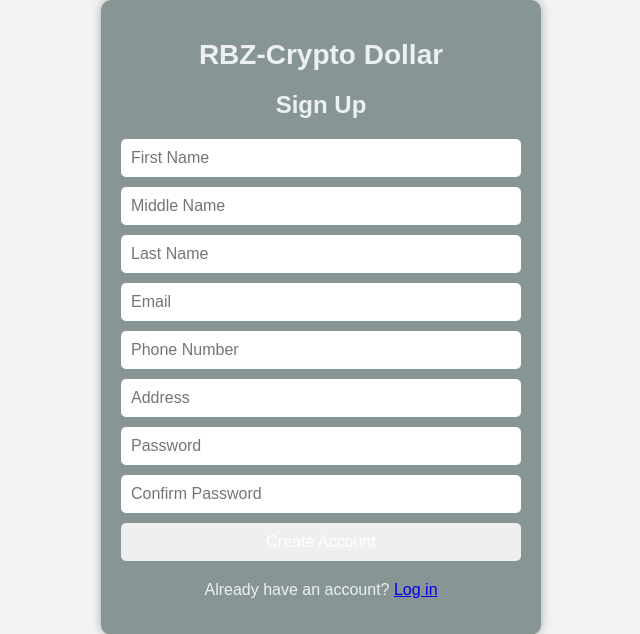
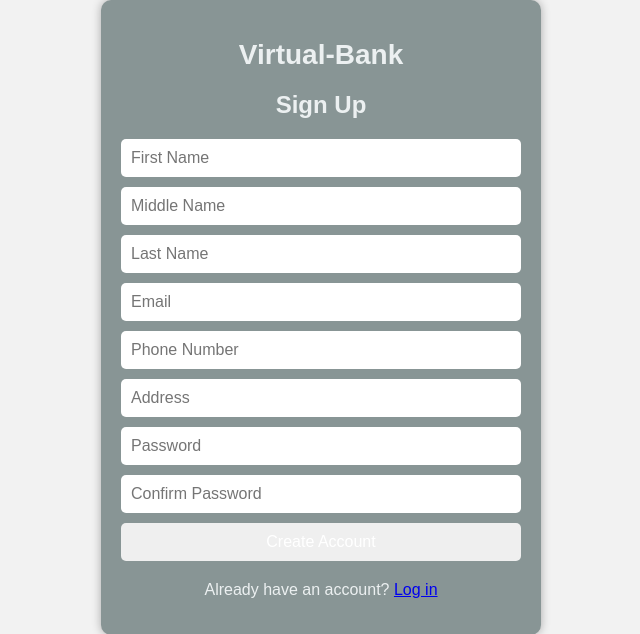
Before and after one commit to XJ76/virtual-bank, a Django app: page / in a window 1280 px wide. Shown: the top 634 px of the page, without its empty margins (319-959 px from the left). Run offline with Django 4.2, Linux system fonts and the light colour scheme.

Commit message:
removing rbz tags
getting rid of the rbz tags since it's now going to be an in-house project

```diff
--- a/BlockChain/template/signin.html
+++ b/BlockChain/template/signin.html
@@ -3,7 +3,7 @@
 <!DOCTYPE html>
 <html lang="en">
 <head>
-    <title>RBZ-Crypto Dollar - Login</title>
+    <title>Virtual Bank - Login</title>
     <meta charset="UTF-8">
     <meta name="viewport" content="width=device-width, initial-scale=1">
     <!-- CSS and JavaScript files here -->
@@ -43,7 +43,7 @@
         </div>
     </div>
     <footer>
-        <p>&copy; Secured by WYVERN. RBZ-Crypto Dollar. All rights reserved.</p>
+        <p>&copy; Secured by WYVERN. Virtual Bank. All rights reserved.</p>
     </footer>
 
     <style>
--- a/BlockChain/template/signup.html
+++ b/BlockChain/template/signup.html
@@ -6,12 +6,12 @@
     <meta name="viewport" content="width=device-width, initial-scale=1.0">
     <!-- Include static CSS file -->
     <link rel="stylesheet" href="{% static 'css/signup_styles.css' %}">
-    <title>RBZ-Crypto Dollar - Sign Up</title>
+    <title>Virtual- Bank - Sign Up</title>
 </head>
 <body>
 
     <main class="container">
-        <h1>RBZ-Crypto Dollar</h1>
+        <h1>Virtual-Bank </h1>
         <h2>Sign Up</h2>
         <form id="signup-form" action="" method="POST">
             {% csrf_token %}
--- a/BlockChain/template/wallet.html
+++ b/BlockChain/template/wallet.html
@@ -2,7 +2,7 @@
 <!DOCTYPE html>
 <html>
 <head>
-  <title>RBZ Crypto Dollar Dashboard</title>
+  <title>Virtual Bank</title>
   <!-- Include static CSS file -->
   <link rel="stylesheet" type="text/css" href="{% static 'styles.css' %}">
   <!-- Include jQuery and Bootstrap CSS/JS -->
@@ -120,7 +120,7 @@
   </div>
 
   <footer class="footer">
-    <p>&copy; 2023 RBZ Crypto Dollar. All rights reserved.</p>
+    <p>&copy; 2023 WYVERN. All rights reserved.</p>
   </footer>
 
   <!-- Include Font Awesome kit and your JavaScript file -->
```
